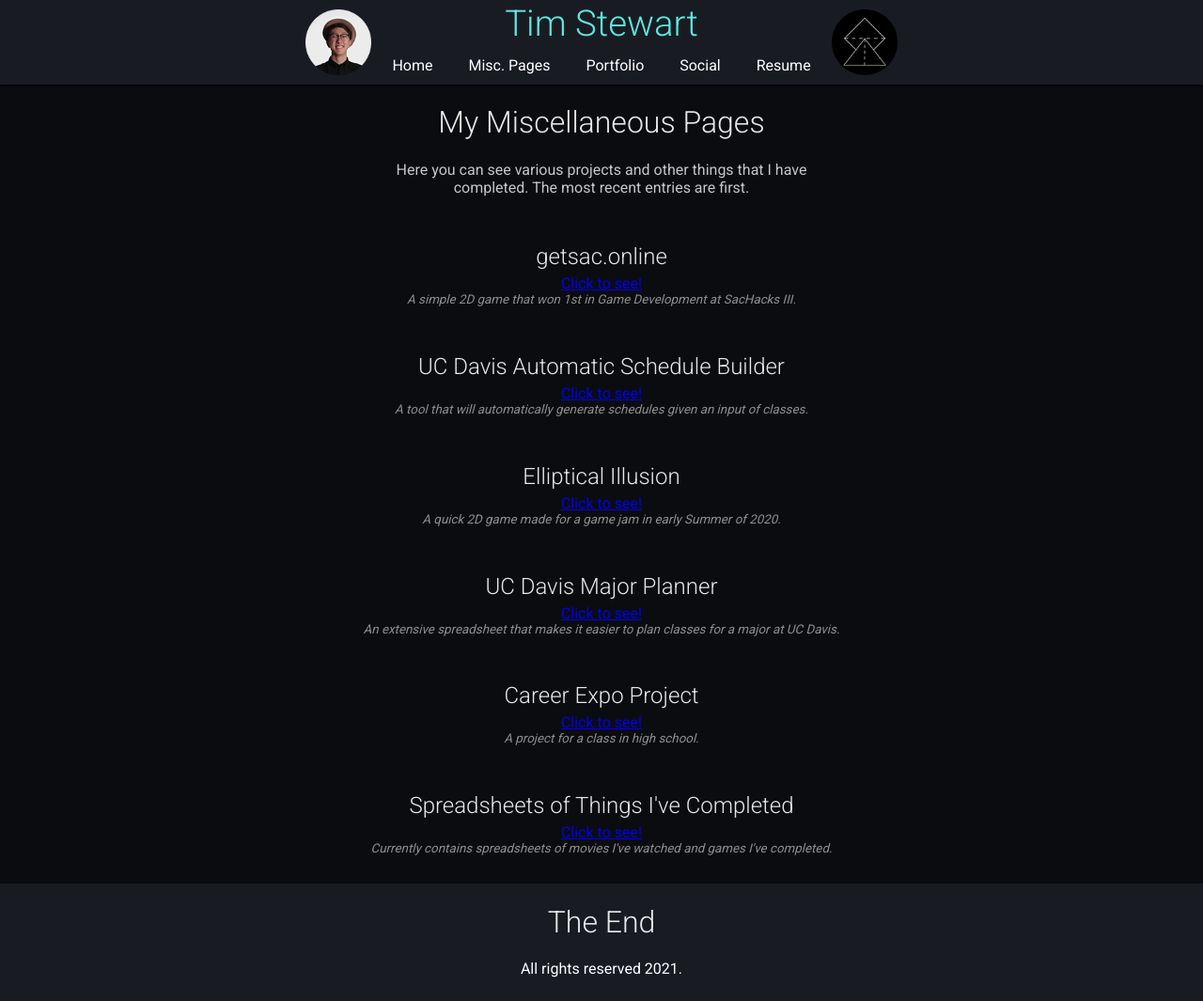
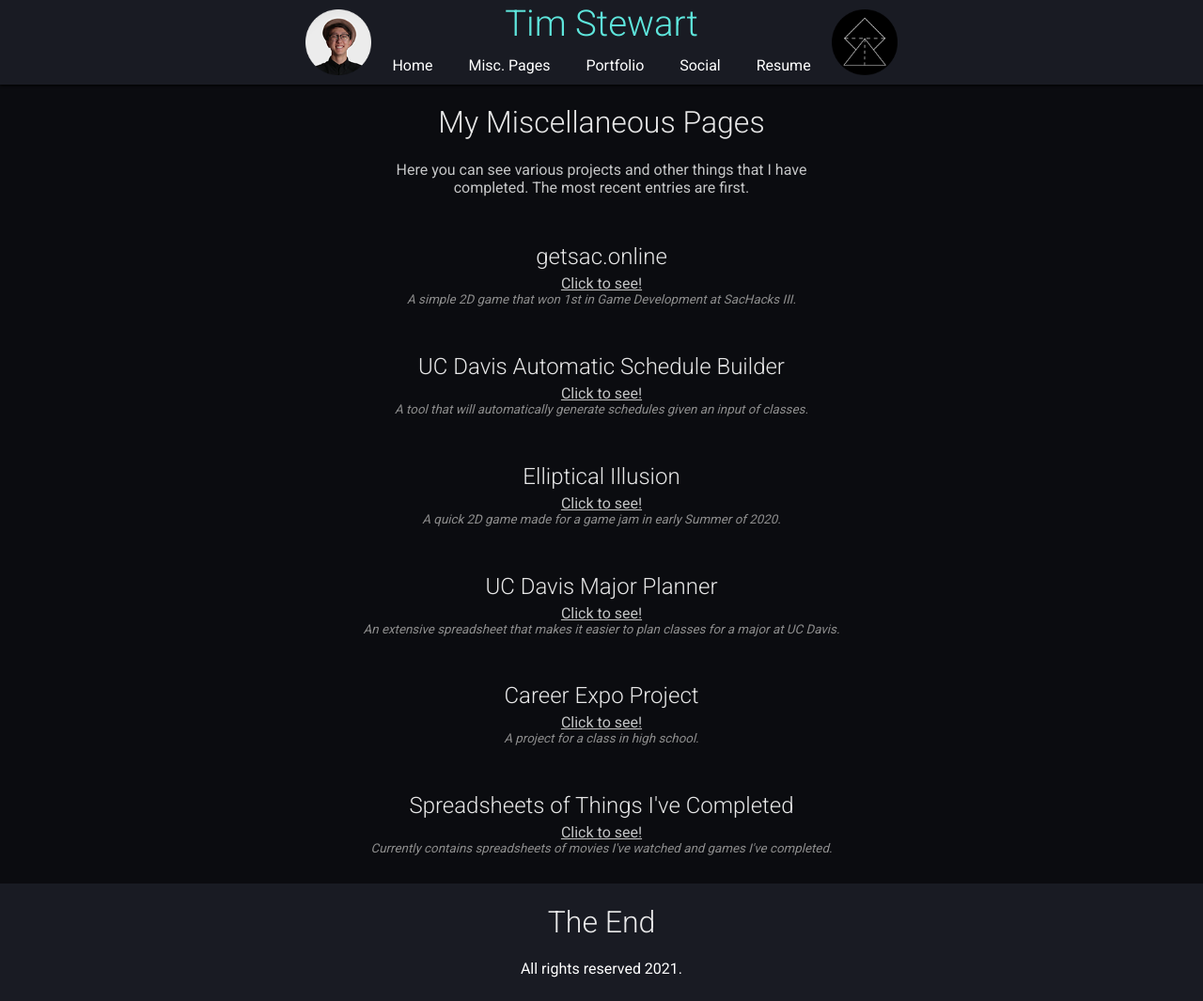
Before and after one commit to TimStewartJ/personal-site, a Flask app: page /misc in a window 1280 px wide. Shown: the whole page at 94% size. Run offline with Flask 2, Linux system fonts and the light colour scheme.

Commit message:
add deploying script and fix <a/> color

```diff
--- a/static/css/style.css
+++ b/static/css/style.css
@@ -10,6 +10,10 @@ body {
 body a:hover
 {
 	color: #45a29e;
+}
+
+body a {
+	color: #c5c6c7;
 }
 
 body h1, h2 {
```
Also changed, not shown: .github/workflows/main.yml.
